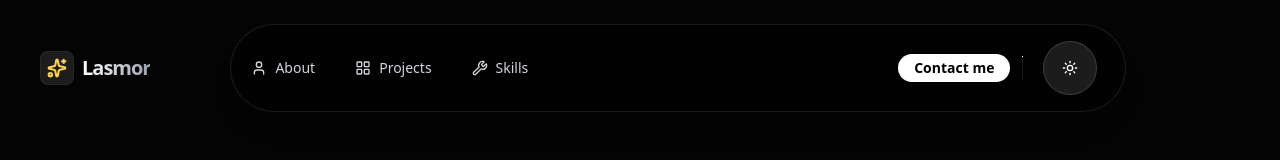
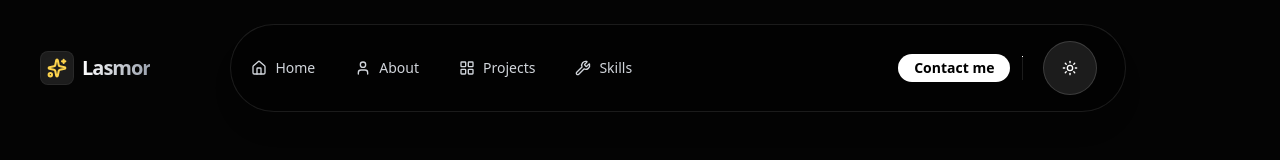
Before and after one commit to lasmor2/My-Portfolio, a Next.js app: page / in a window 1280 px wide. Shown: the top 160 px of the page. Built offline with nearby package versions, Linux system fonts and the light colour scheme.

Commit message:
feat: add homepage to NavBar

```diff
--- a/src/app/layout.tsx
+++ b/src/app/layout.tsx
@@ -27,10 +27,7 @@ export default function RootLayout({
       try {
         var key = "portfolio-theme";
         var saved = localStorage.getItem(key);
-        var prefersLight = window.matchMedia("(prefers-color-scheme: light)").matches;
-        var theme = saved === "light" || saved === "dark"
-          ? saved
-          : (prefersLight ? "light" : "dark");
+        var theme = saved === "light" || saved === "dark" ? saved : "dark";
         document.documentElement.dataset.theme = theme;
       } catch (error) {}
     })();
--- a/src/data/navBarData.ts
+++ b/src/data/navBarData.ts
@@ -1,7 +1,12 @@
-import { User, LayoutGrid, Wrench } from "lucide-react";
+import { Home, User, LayoutGrid, Wrench } from "lucide-react";
 import { NavLink } from "../types";
 
 export const navLinks: NavLink[] = [
+  {
+    name: "Home",
+    link: "/",
+    icon: Home,
+  },
   {
     name: "About",
     link: "/about",
```
